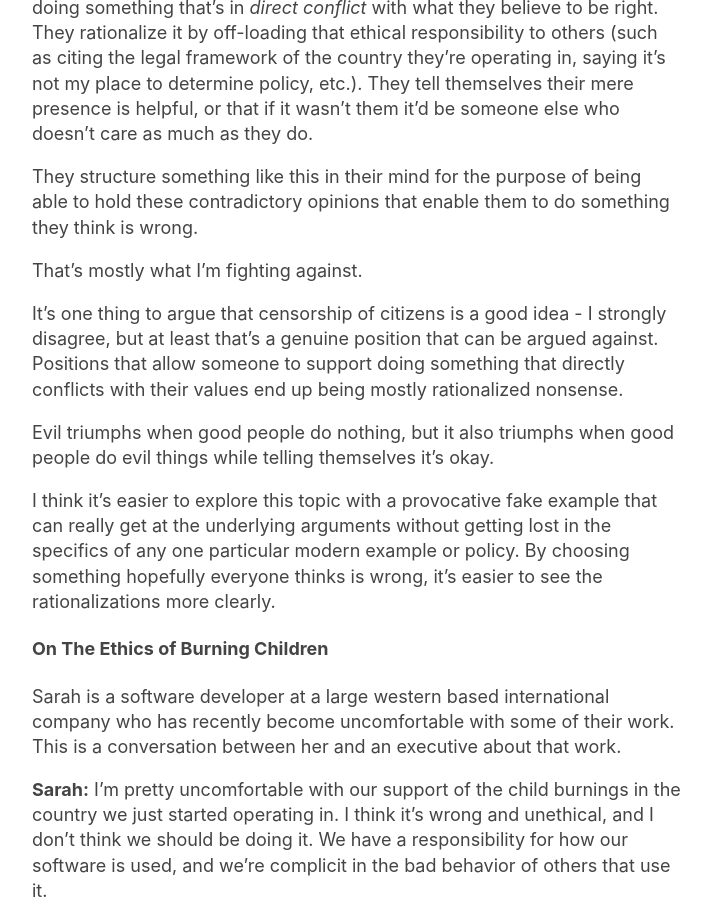
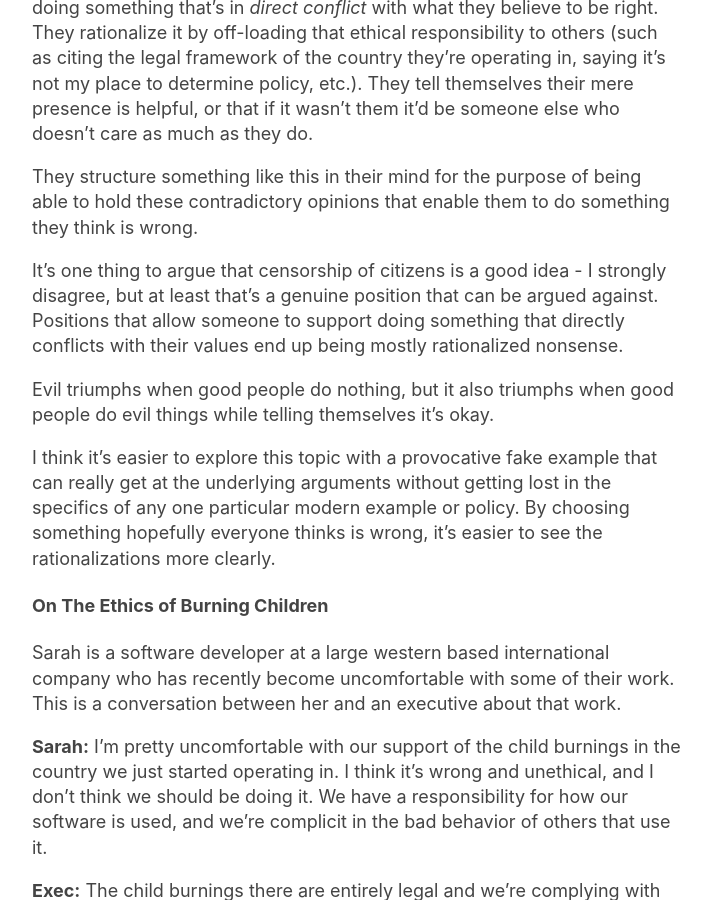
Before and after one commit to zalberico/zalberico.github.io, a Jekyll site: the page built from _posts/2020-06-13-zoom-in-china.markdown, in a window 1280 px wide and 900 px high, scrolled down 1269 px. Shown: the whole window, without its empty margins (283-994 px from the left). Built offline with Jekyll 4.4.1, drawn with Linux system fonts in a browser that asks for light colours.

Commit message:
Remove line I don't like

```diff
--- a/_posts/2020-06-13-zoom-in-china.markdown
+++ b/_posts/2020-06-13-zoom-in-china.markdown
@@ -19,8 +19,6 @@ I also understand that there are people who won't agree with me (often a lot of
 What I'm arguing against is more about the people who know better, or are doing something that's in *direct conflict* with what they believe to be right. They rationalize it by off-loading that ethical responsibility to others (such as citing the legal framework of the country they're operating in, saying it's not my place to determine policy, etc.). They tell themselves their mere presence is helpful, or that if it wasn't them it'd be someone else who doesn't care as much as they do.
 
 They structure something like this in their mind for the purpose of being able to hold these contradictory opinions that enable them to do something they think is wrong.
-
-That's mostly what I'm fighting against.
 
 It's one thing to argue that censorship of citizens is a good idea - I strongly disagree, but at least that's a genuine position that can be argued against. Positions that allow someone to support doing something that directly conflicts with their values end up being mostly rationalized nonsense.
 
```
